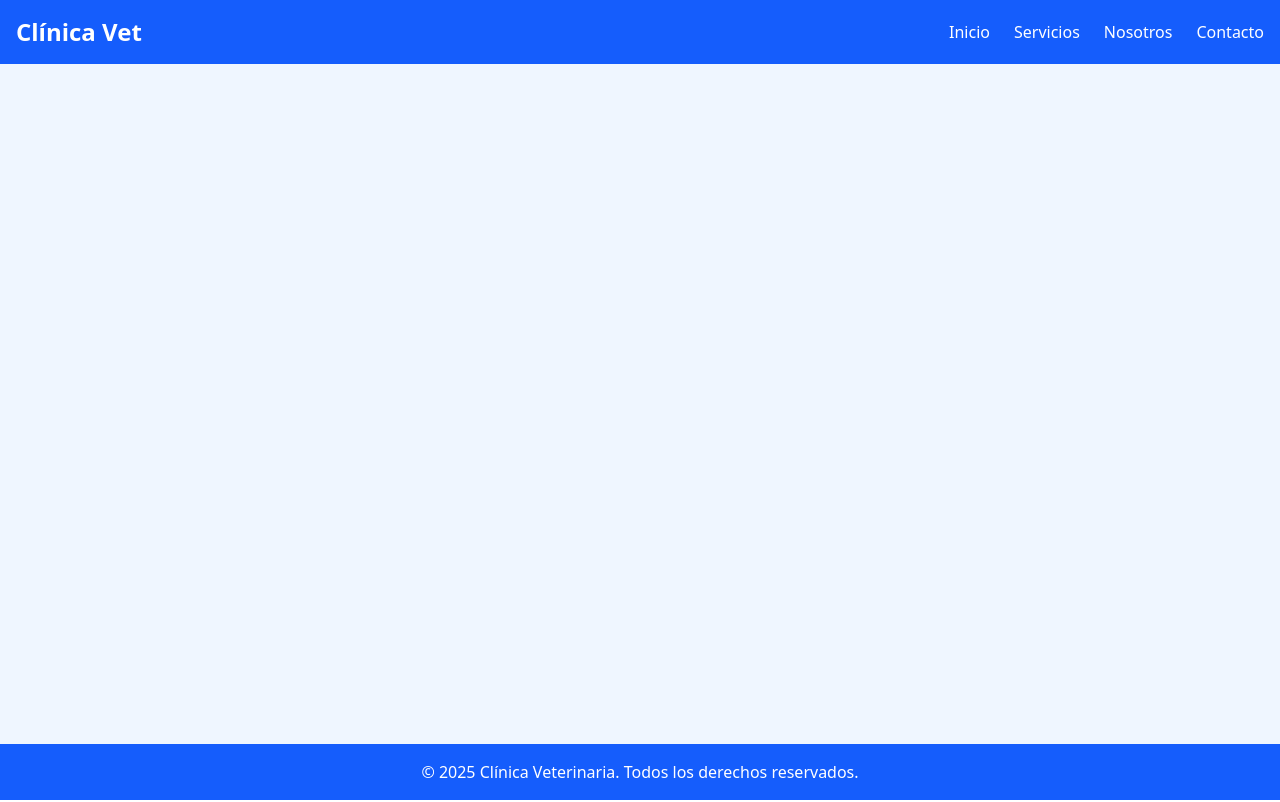
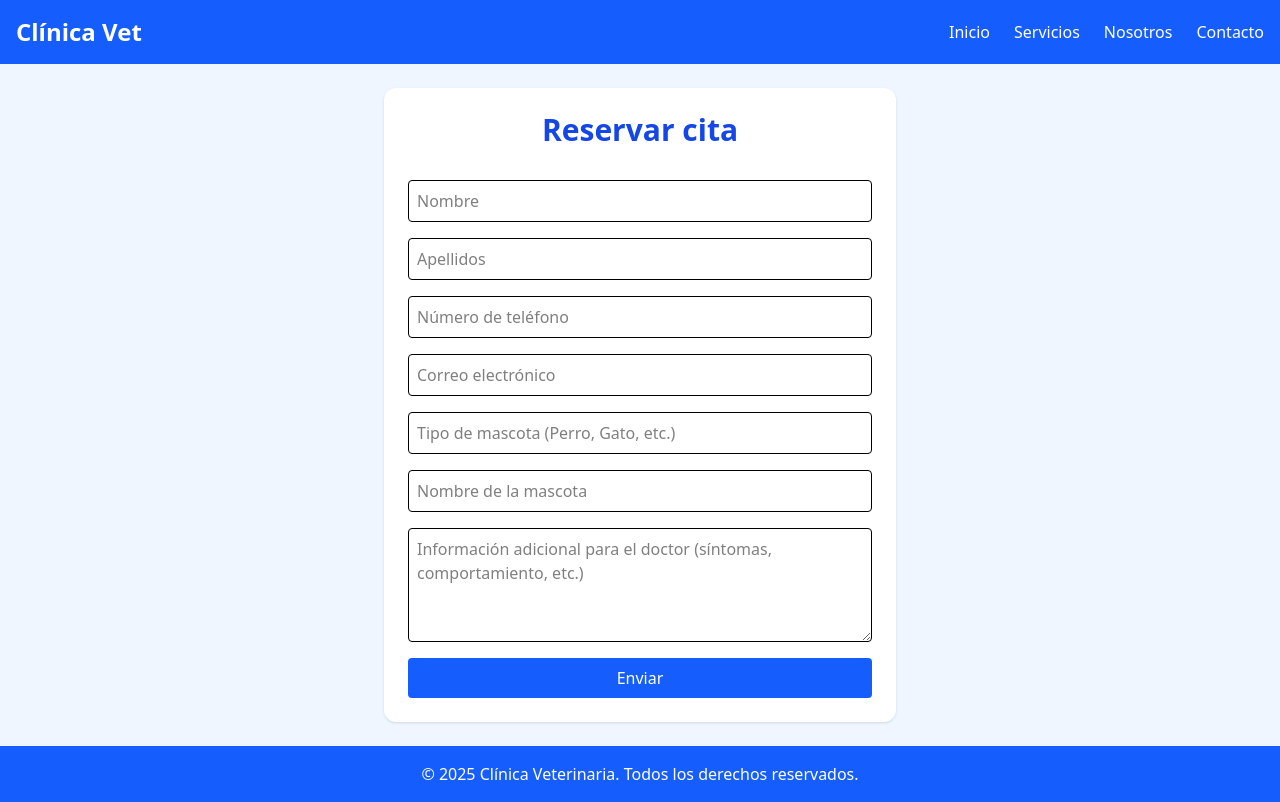
Before and after one commit to GonzaloHCZ/Clinica-veterinaria-grupal, a React (Vite) app: page /reservar in a window 1280 px wide. Built offline with nearby package versions, Linux system fonts and the light colour scheme.

Commit message:
Realizacion del formulario de citas

```diff
--- a/package.json
+++ b/package.json
@@ -14,7 +14,7 @@
     "react": "^19.1.1",
     "react-dom": "^19.1.1",
     "react-icons": "^5.5.0",
-    "react-router-dom": "^7.8.2"
+    "react-router-dom": "^7.9.1"
   },
   "devDependencies": {
     "@eslint/js": "^9.33.0",
--- a/src/App.jsx
+++ b/src/App.jsx
@@ -5,6 +5,8 @@ import Footer from "./components/Footer";
 import Servicios from "./pages/Servicios";
 import Nosotros from "./pages/Nosotros";
 import Contacto from "./pages/Contacto";
+import Formulario from "./pages/Formulario";
+
 
 export default function App() {
   return (
@@ -17,6 +19,7 @@ export default function App() {
             <Route path="/servicios" element={<Servicios />} />
             <Route path="/nosotros" element={<Nosotros />} />
             <Route path="/contacto" element={<Contacto />} />
+            <Route path="/reservar" element={<Formulario />} />
           </Routes>
         </main>
         <Footer />
--- a/src/components/Hero.jsx
+++ b/src/components/Hero.jsx
@@ -1,4 +1,5 @@
-import HeroBg from "../assets/fotos/clinica2.jpg"; // tu imagen de fondo
+import { Link } from "react-router-dom";
+import HeroBg from "../assets/fotos/clinica2.jpg";
 
 export default function Hero() {
   return (
@@ -10,29 +11,27 @@ export default function Hero() {
         backgroundPosition: "center",
       }}
     >
-      {/* Overlay con degradado */}
       <div className="absolute inset-0 bg-gradient-to-b from-blue-900/70 via-blue-800/50 to-blue-900/70"></div>
 
-      {/* Contenido */}
       <div className="relative z-10 max-w-3xl px-6">
         <h2 className="text-5xl md:text-6xl font-extrabold text-white drop-shadow-lg leading-tight">
           Bienvenido a nuestra <span className="text-yellow-300">Clínica Veterinaria</span> 🐶🐱
         </h2>
         <p className="mt-6 text-lg md:text-xl text-gray-100">
-          Cuidamos la salud y bienestar de tus mascotas con <span className="font-semibold text-yellow-200">amor</span> y profesionalismo.
+          Cuidamos la salud y bienestar de tus mascotas con{" "}
+          <span className="font-semibold text-yellow-200">amor</span> y profesionalismo.
         </p>
-        <button className="mt-8 bg-yellow-400 text-blue-900 px-8 py-3 rounded-xl font-semibold shadow-lg hover:bg-yellow-300 hover:scale-105 transition-transform duration-300">
+
+        <Link
+          to="/reservar"
+          className="mt-8 inline-block bg-yellow-400 text-blue-900 px-8 py-3 rounded-xl font-semibold shadow-lg hover:bg-yellow-300 hover:scale-105 transition-transform duration-300"
+        >
           Reserva tu cita
-        </button>
+        </Link>
       </div>
 
-      {/* Decoración inferior tipo onda */}
       <div className="absolute bottom-0 w-full overflow-hidden leading-none">
-        <svg
-          viewBox="0 0 500 150"
-          preserveAspectRatio="none"
-          className="w-full h-20"
-        >
+        <svg viewBox="0 0 500 150" preserveAspectRatio="none" className="w-full h-20">
           <path
             d="M0.00,49.98 C150.00,150.00 349.90,-49.98 500.00,49.98 L500.00,150.00 L0.00,150.00 Z"
             className="fill-white"
--- /dev/null
+++ b/src/pages/Formulario.jsx
@@ -0,0 +1,67 @@
+export default function Formulario() {
+  return (
+    <div className="p-6 flex justify-center">
+      <form className="flex flex-col gap-4 w-full max-w-lg bg-white p-6 rounded-xl shadow">
+        <h1 className="text-3xl font-bold mb-4 text-center text-blue-700">
+          Reservar cita
+        </h1>
+
+        {/* Nombre */}
+        <input
+          type="text"
+          placeholder="Nombre"
+          className="border p-2 rounded focus:outline-none focus:ring-2 focus:ring-blue-400"
+        />
+
+        {/* Apellidos */}
+        <input
+          type="text"
+          placeholder="Apellidos"
+          className="border p-2 rounded focus:outline-none focus:ring-2 focus:ring-blue-400"
+        />
+
+        {/* Número de teléfono */}
+        <input
+          type="tel"
+          placeholder="Número de teléfono"
+          className="border p-2 rounded focus:outline-none focus:ring-2 focus:ring-blue-400"
+        />
+
+        {/* Correo electrónico */}
+        <input
+          type="email"
+          placeholder="Correo electrónico"
+          className="border p-2 rounded focus:outline-none focus:ring-2 focus:ring-blue-400"
+        />
+
+        {/* Tipo de mascota */}
+        <input
+          type="text"
+          placeholder="Tipo de mascota (Perro, Gato, etc.)"
+          className="border p-2 rounded focus:outline-none focus:ring-2 focus:ring-blue-400"
+        />
+
+        {/* Nombre de la mascota */}
+        <input
+          type="text"
+          placeholder="Nombre de la mascota"
+          className="border p-2 rounded focus:outline-none focus:ring-2 focus:ring-blue-400"
+        />
+
+        {/* Información para el doctor */}
+        <textarea
+          placeholder="Información adicional para el doctor (síntomas, comportamiento, etc.)"
+          rows="4"
+          className="border p-2 rounded resize-y focus:outline-none focus:ring-2 focus:ring-blue-400"
+        ></textarea>
+
+        <button
+          type="submit"
+          className="bg-blue-600 text-white px-4 py-2 rounded hover:bg-blue-700 transition"
+        >
+          Enviar
+        </button>
+      </form>
+    </div>
+  );
+}
```
Also changed, not shown: 1 other file (tests, documents, lock files or other folders).
